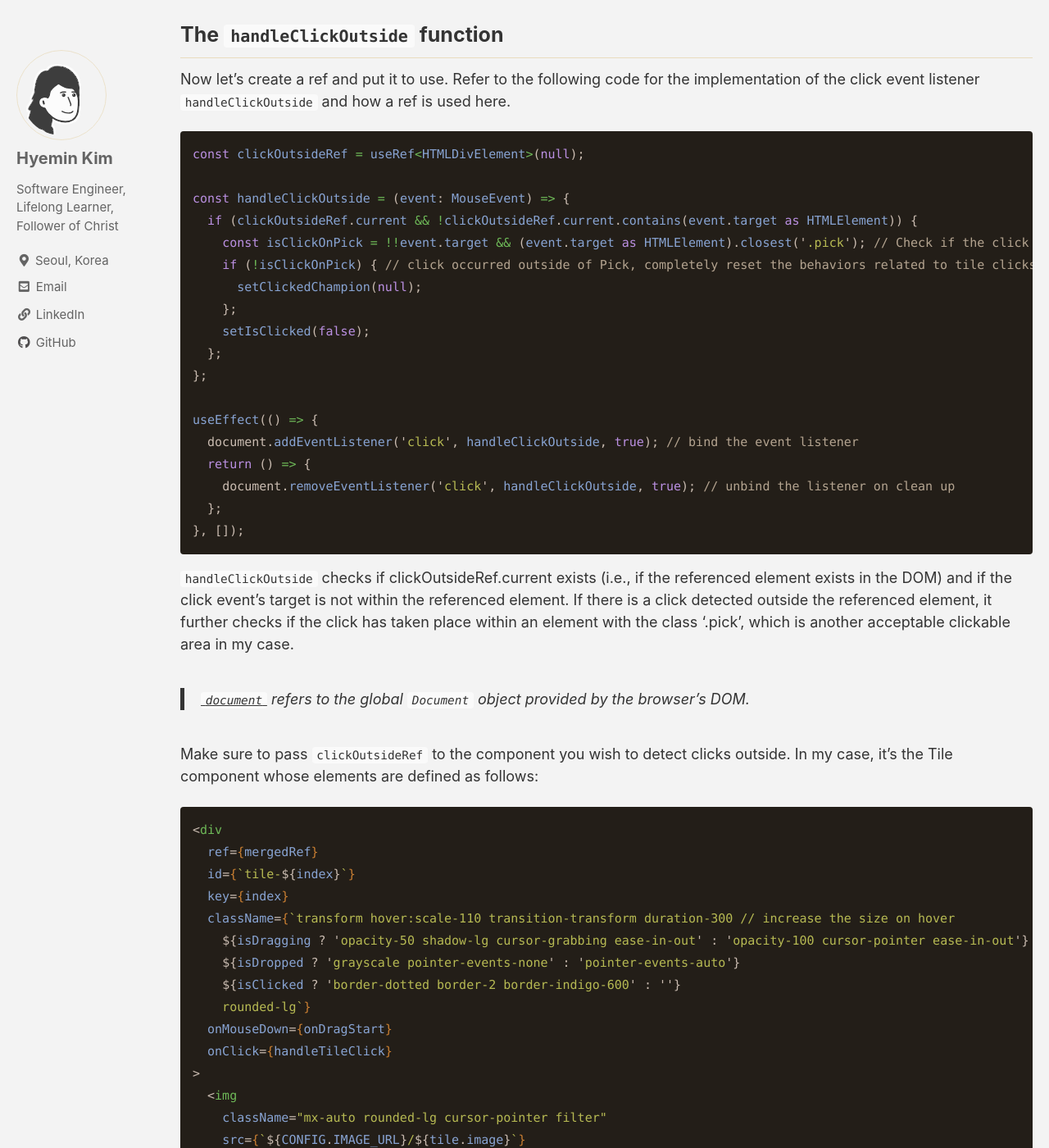
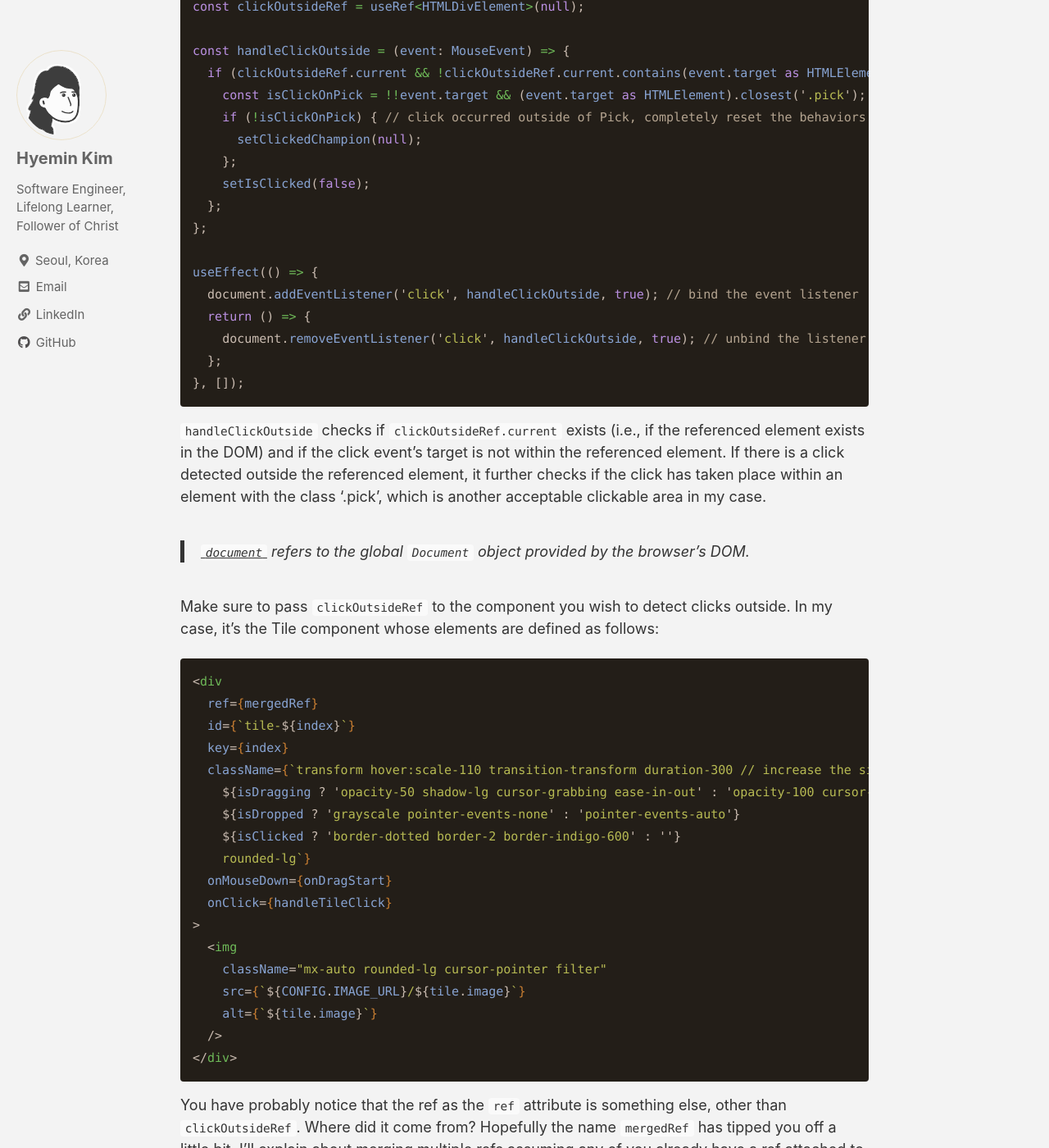
Before and after one commit to hkim-dev/hkim-dev.github.io, a Jekyll site: the page built from _posts/2024-02-08-Click Detection Outside a React Component: Simplified Integration of Multiple Refs.md, in a window 1280 px wide and 1400 px high, scrolled down 2852 px. Shown: the whole window at 82% size. Built offline with Jekyll 4.4.1, drawn with Linux system fonts in a browser that asks for light colours; cached includes are drawn as plain includes; emoji names are drawn with the system emoji font; comment, search, counter and statistics services are not loaded.

Commit message:
minor fixes

````diff
--- a/_config.yml
+++ b/_config.yml
@@ -295,4 +295,4 @@ defaults:
       share: true
       related: true
       show_date: true
-      classes: wide
+      # classes: wide
--- a/_posts/2024-02-08-Click Detection Outside a React Component: Simplified Integration of Multiple Refs.md
+++ b/_posts/2024-02-08-Click Detection Outside a React Component: Simplified Integration of Multiple Refs.md
@@ -93,7 +93,7 @@ useEffect(() => {
 }, []);
 ```
 
-`handleClickOutside` checks if clickOutsideRef.current exists (i.e., if the referenced element exists in the DOM) and if the click event's target is not within the referenced element. If there is a click detected outside the referenced element, it further checks if the click has taken place within an element with the class '.pick', which is another acceptable clickable area in my case.
+`handleClickOutside` checks if `clickOutsideRef.current` exists (i.e., if the referenced element exists in the DOM) and if the click event's target is not within the referenced element. If there is a click detected outside the referenced element, it further checks if the click has taken place within an element with the class '.pick', which is another acceptable clickable area in my case.
 > [`document`](https://developer.mozilla.org/en-US/docs/Web/API/Window/document) refers to the global `Document` object provided by the browser's DOM.
 
 Make sure to pass `clickOutsideRef` to the component you wish to detect clicks outside. In my case, it's the Tile component whose elements are defined as follows:
````
Also changed, not shown: other parts of _posts/2024-02-08-Click Detection Outside a React Component: Simplified Integration of Multiple Refs.md (+1 -1 lines), _posts/2023-09-06-Python Singleton Class for Database Connection.md (+1 -1 lines), _posts/2024-01-23-Implement Drag and Drop for React App with React DnD.md (+1 -1 lines).
